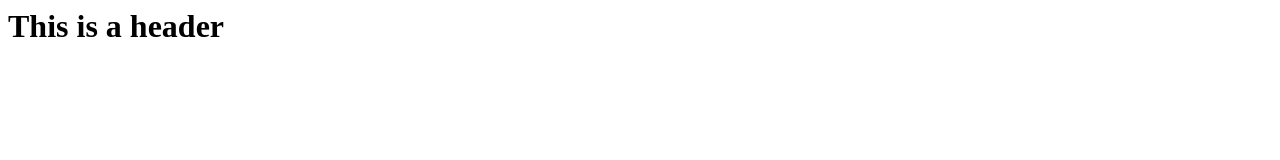
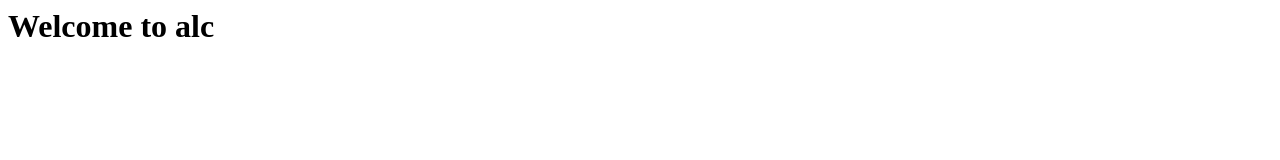
Before and after one commit to Mrkezii/alc2, a plain HTML site: page index.html in a window 1280 px wide. Shown: the top 160 px of the page. Drawn offline with Linux system fonts and the light colour scheme.

Commit message:
changed header

```diff
--- a/index.html
+++ b/index.html
@@ -1,3 +1,3 @@
-<h1>This is a header</h1>
+<h1>Welcome to alc</h1>
 
 <img src="udacity.png" />
```
